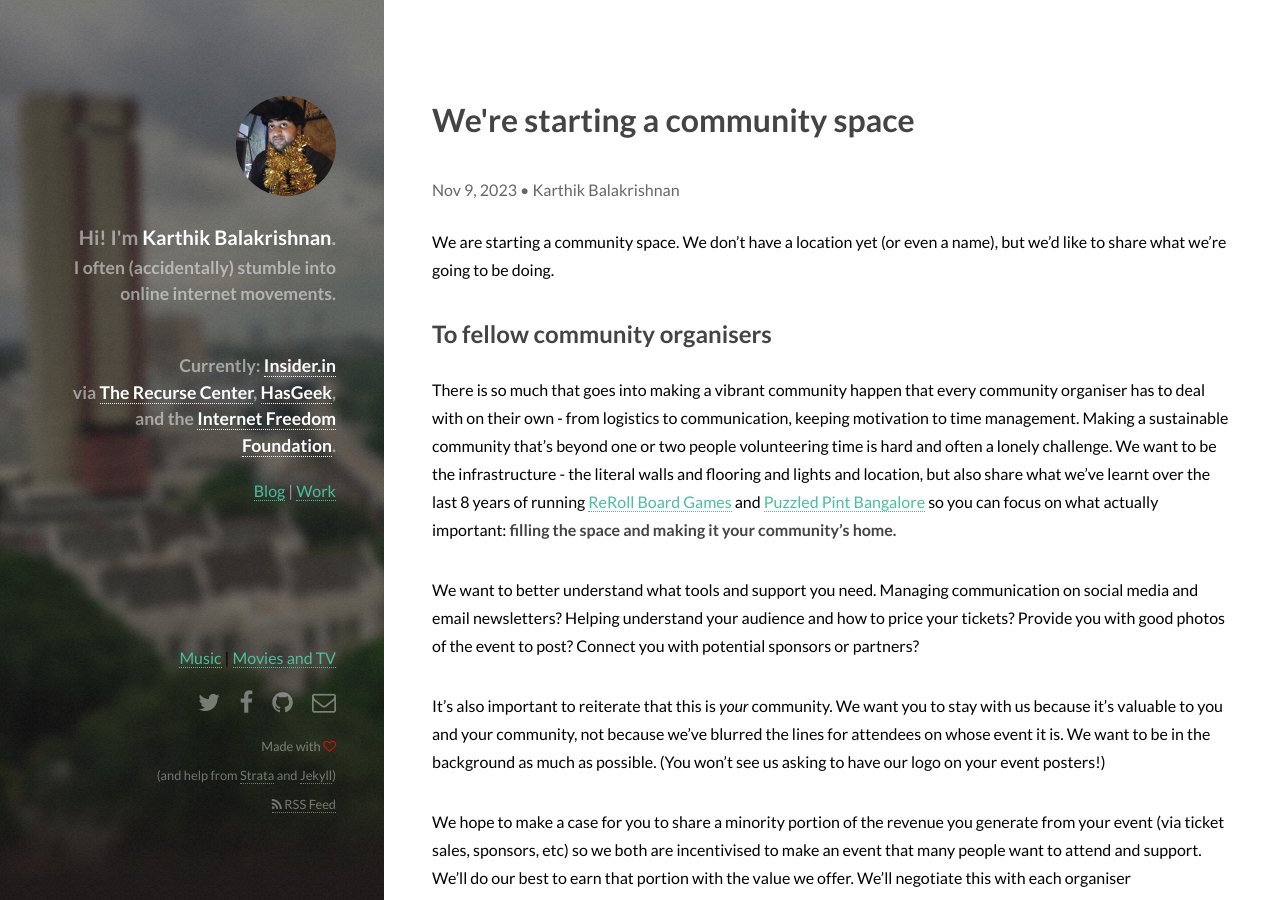
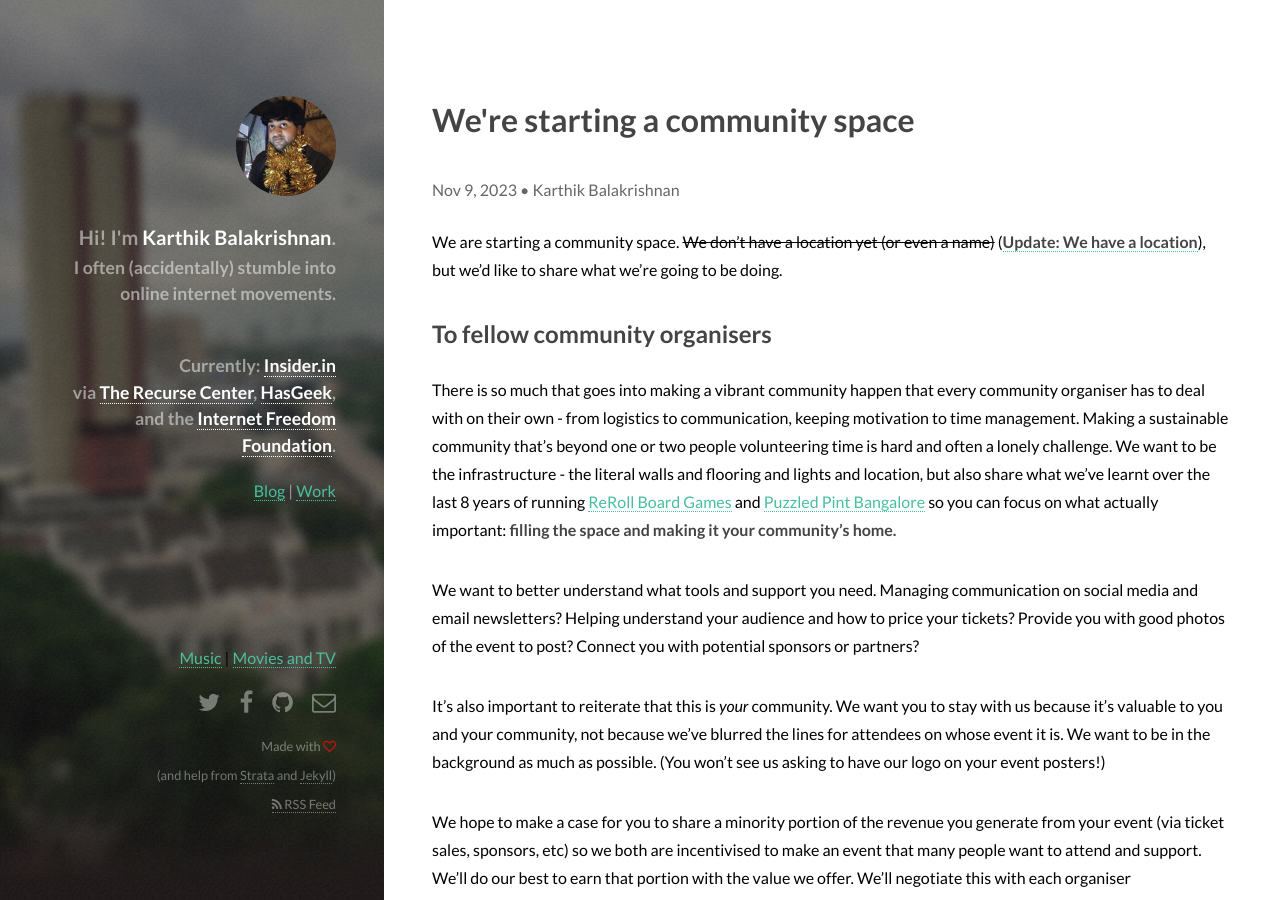
Before and after one commit to karthikb351/karthikb351, a Jekyll site: the page built from _posts/2023-11-09-the-hex-project.md, in a window 1280 px wide and 900 px high. Built offline with Jekyll 4.4.1, drawn with Linux system fonts in a browser that asks for light colours; comment, search, counter and statistics services are not loaded.

Commit message:
update location link

```diff
--- a/_posts/2023-11-09-the-hex-project.md
+++ b/_posts/2023-11-09-the-hex-project.md
@@ -10,7 +10,7 @@ excerpt: >
 
 ---
 
-We are starting a community space. We don't have a location yet (or even a name), but we'd like to share what we're going to be doing.
+We are starting a community space. ~~We don't have a location yet (or even a name)~~ ([**Update: We have a location**](/blog/we-have-a-venue)), but we'd like to share what we're going to be doing.
 
 ## To fellow community organisers
 
```
